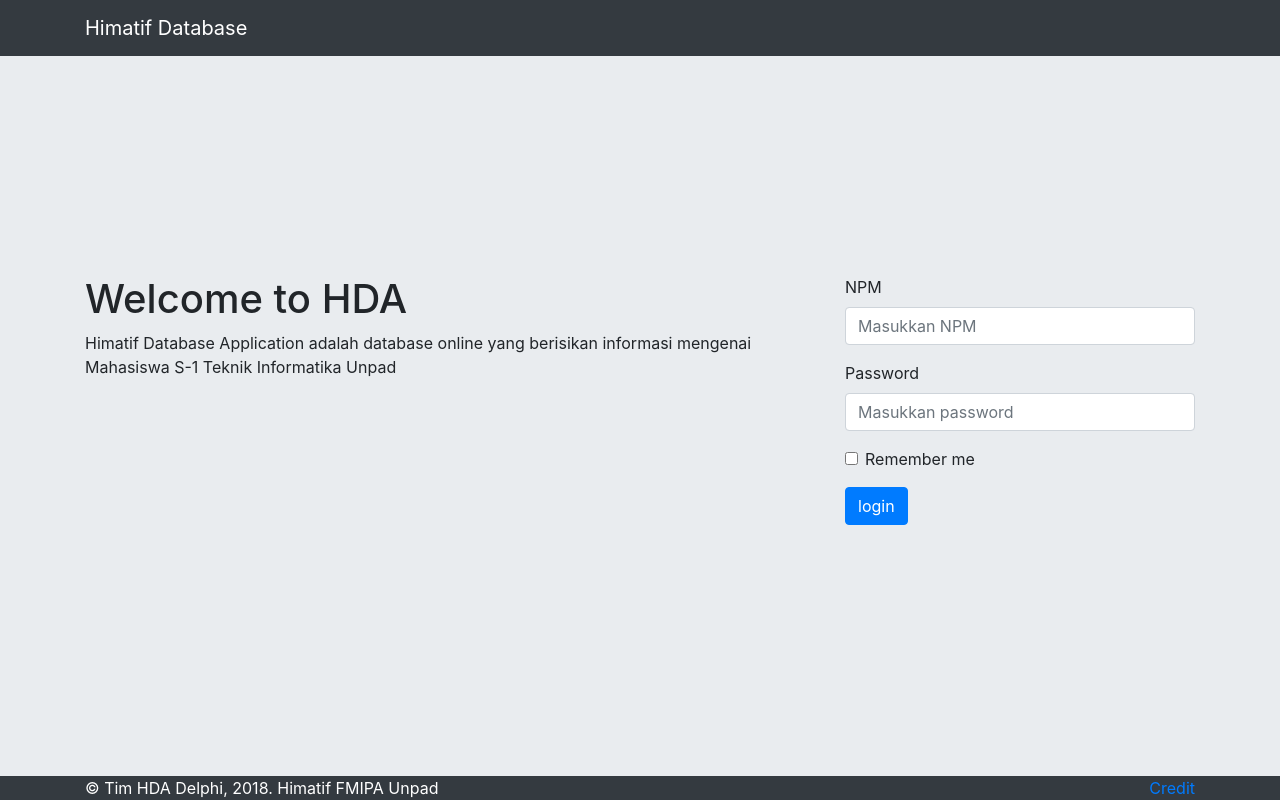
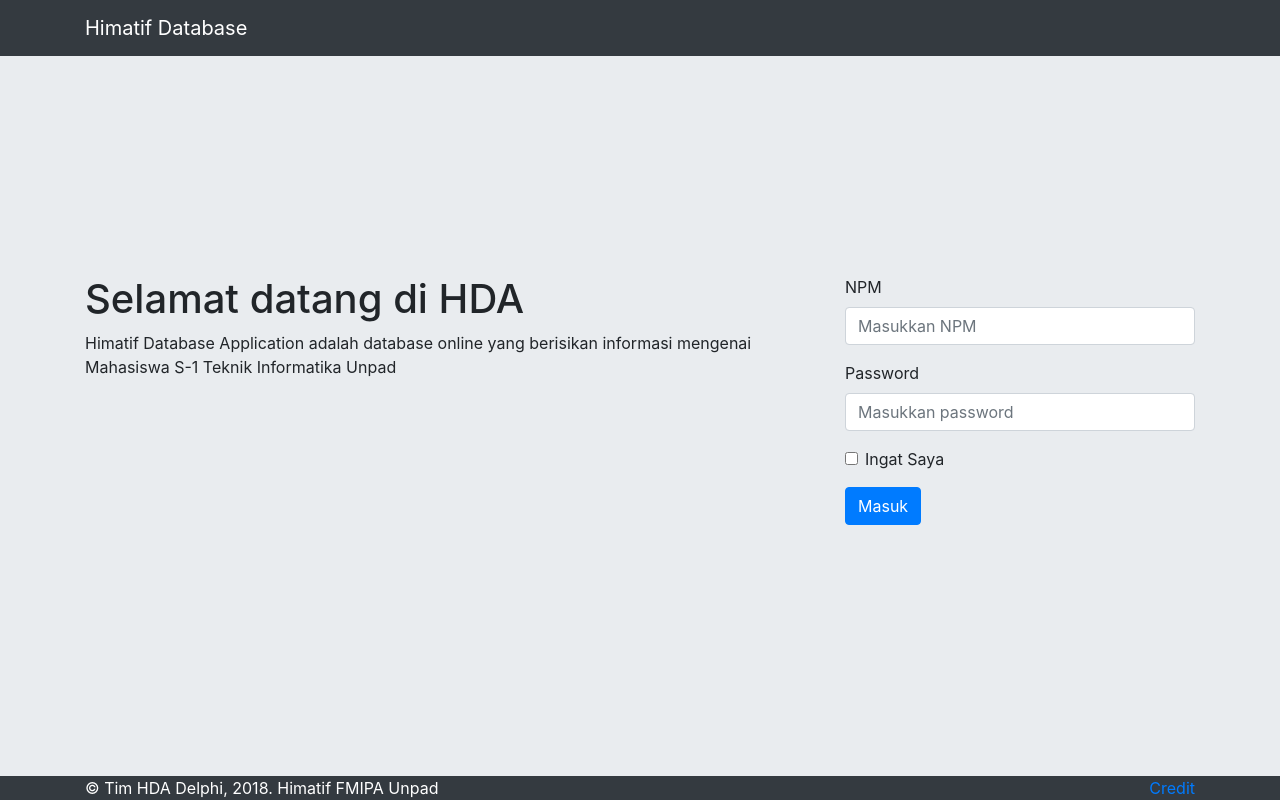
Before and after one commit to fyfirman/hda-website, a CodeIgniter app: page /hda-website/ in a window 1280 px wide. Run offline with CodeIgniter, Linux system fonts and the light colour scheme; some libraries are stand-ins or nearby versions.

Commit message:
Change naming convention

```diff
--- a/application/views/pages/loginpage.php
+++ b/application/views/pages/loginpage.php
@@ -1,18 +1,16 @@
-<!-- Jumbotron -->
+ <!-- Main Content Container -->
 <main role="main">
     <div class="jumbotron jumbotron-fluid mb-0">
         <div class="container d-flex align-items-center h-100">
-            <!-- Row -->
             <div class="row">
-                <!-- Column untuk teks awal-->
+                <!-- Title Text -->
                 <div class="col-md-8">
-                    <h1>Welcome to HDA</h1>
+                    <h1>Selamat datang di HDA</h1>
                     <p>Himatif Database Application adalah database online yang berisikan informasi mengenai Mahasiswa S-1 Teknik Informatika Unpad</p>
                 </div>
 
-                <!-- Column untuk form login-->
+                <!-- Login Form Container-->
                 <div class="col-md-4">
-                    <!-- Form -->
                     <form method="POST" action="<?php echo site_url('login/ceklogin') ?>">
                         <!-- NPM -->
                         <div class="form-group">
@@ -22,25 +20,21 @@
 
                         <!-- Password -->
                         <div class="form-group">
-                            <label for="pwd">Password</label>
-                            <input type="password" class="form-control" id="pwd" placeholder="Masukkan password" name="password">
+                            <label for="password">Password</label>
+                            <input type="password" class="form-control" id="password" placeholder="Masukkan password" name="password">
                         </div>
 
                         <!-- Checkbox 'Remember me'-->
                         <div class="form-group form-check">
                             <label class="form-check-label">
-                                <input class="form-check-input" type="checkbox" name="remember"> Remember me
+                                <input class="form-check-input" type="checkbox" name="remember-me">Ingat Saya
                             </label>
                         </div>
 
-                        <!-- Submit buton -->
-                        <button type="submit" class="btn btn-primary">login</button>
-
-                        <!-- button sementara -->
-                        <!-- <a class="btn btn-primary" href="<?php echo site_url('/bk'); ?>">Login</a> -->
+                        <!-- Submit Button -->
+                        <button type="submit" class="btn btn-primary">Masuk</button>
                     </form>
                 </div>
-
             </div>
         </div>
     </div>
```
